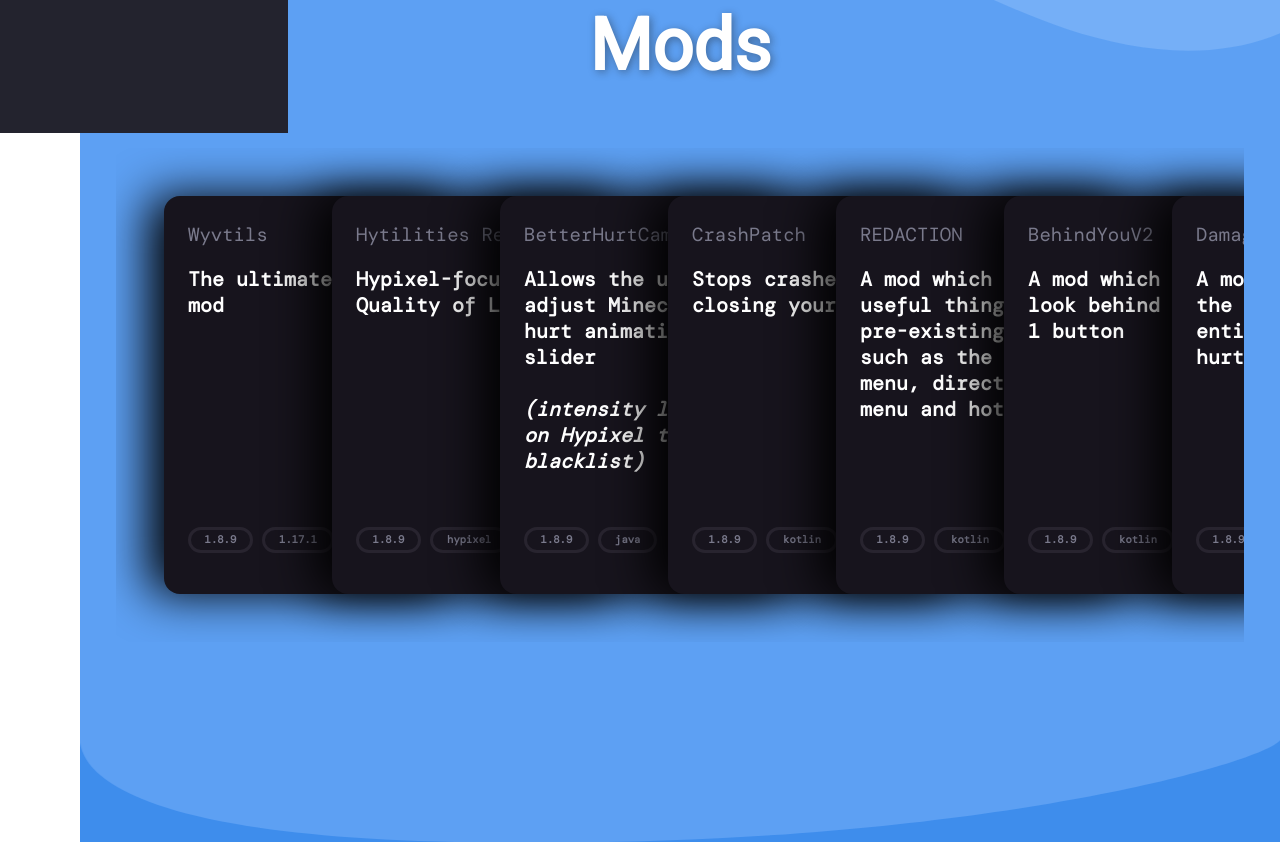
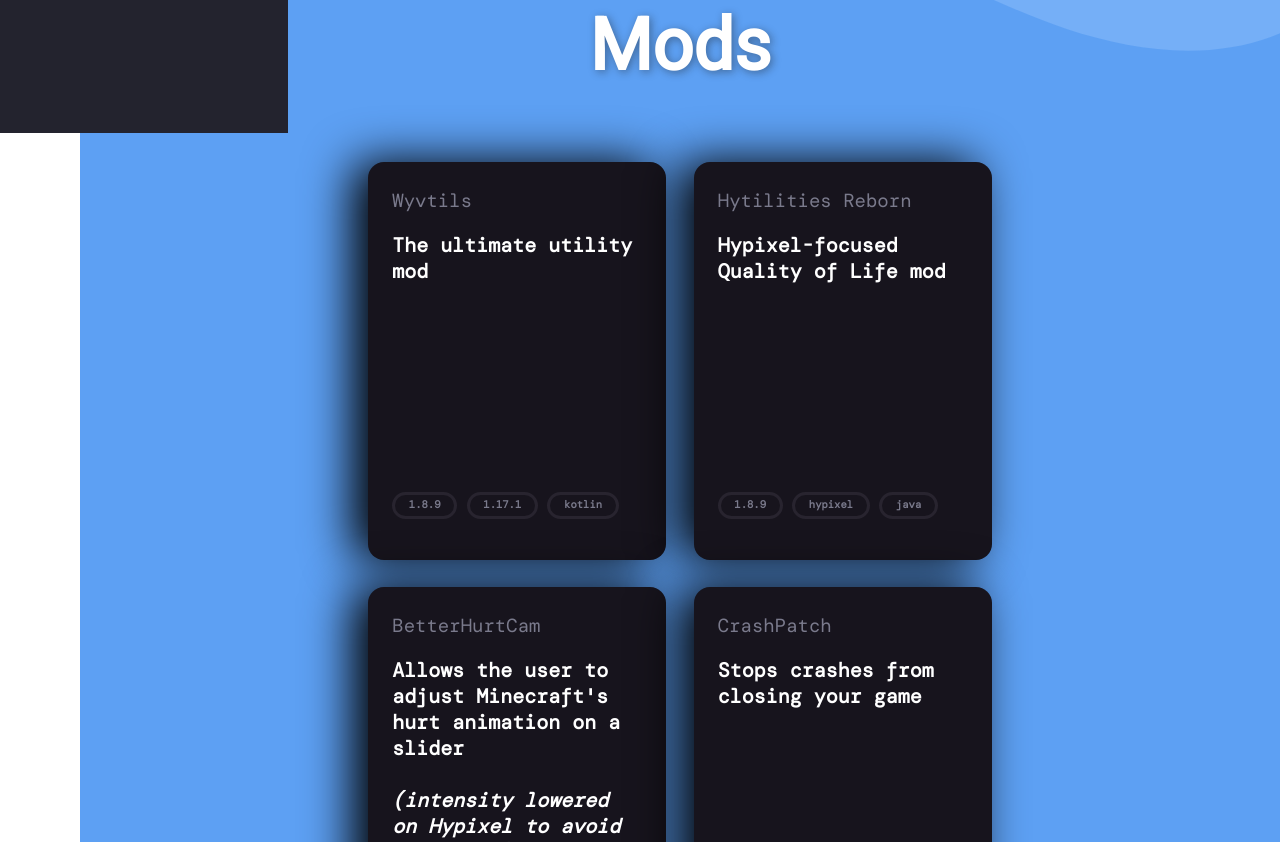
Before and after one commit to W-OVERFLOW/W-OVERFLOW.github.io, a plain HTML site: page index.html in a window 1280 px wide. Shown: the part 667-1509 px from the top of the page. Drawn offline with nearby package versions, Linux system fonts and the light colour scheme; a script that the page names is missing.

Commit message:
Make mod cards better

```diff
--- a/style.css
+++ b/style.css
@@ -188,35 +188,26 @@
 .card-list {
   font-family: "DM Mono", monospace;
   display: flex;
-  padding: 3rem;
-  overflow-x: scroll;
-  max-width: 150%;
+  flex-wrap: wrap;
+  justify-content: center;
 }
 
 .card {
   display: flex;
-  position: relative;
   flex-direction: column;
   height: 350px;
-  width: 300px;
   min-width: 250px;
   padding: 1.5rem;
   border-radius: 16px;
+  margin: 2%;
   background: rgb(23, 20, 29);
   box-shadow: rgb(0, 0, 0) -1rem 0px 3rem;
   transition: all 0.2s ease 0s;
+  flex-basis: calc((100% / 3) - (4% * 3));
 }
 
 .card:hover {
-  transform: translateY(-1rem);
-}
-
-.card:hover ~ .card {
-  transform: translateX(130px);
-}
-
-.card:not(:first-child) {
-  margin-left: -130px;
+  /* Add Hover Effects */
 }
 
 .card-header {
```
